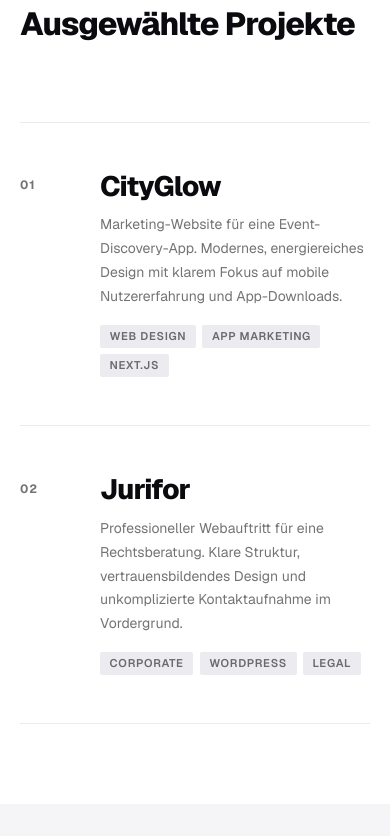
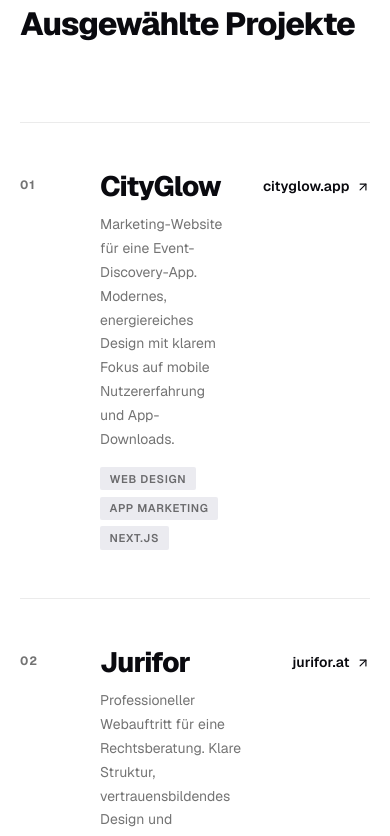
Before and after one commit to platob23/bytex-website, a Next.js app: page /de in a window 390 px wide. Shown: the part 3540-4376 px from the top of the page. Built offline with nearby package versions, Linux system fonts and the light colour scheme.

Commit message:
fix(references): show domain link on mobile

```diff
--- a/app/globals.css
+++ b/app/globals.css
@@ -891,8 +891,8 @@
   }
   .footer-legal { flex-direction: column; gap: 0.5rem; }
 
-  .project-row { grid-template-columns: 2.5rem 1fr; }
-  .project-meta { display: none; }
+  .project-row { grid-template-columns: 2.5rem 1fr auto; }
+  .project-category { display: none; }
   .project-row:hover {
     padding-left: 0;
     padding-right: 0;
```
